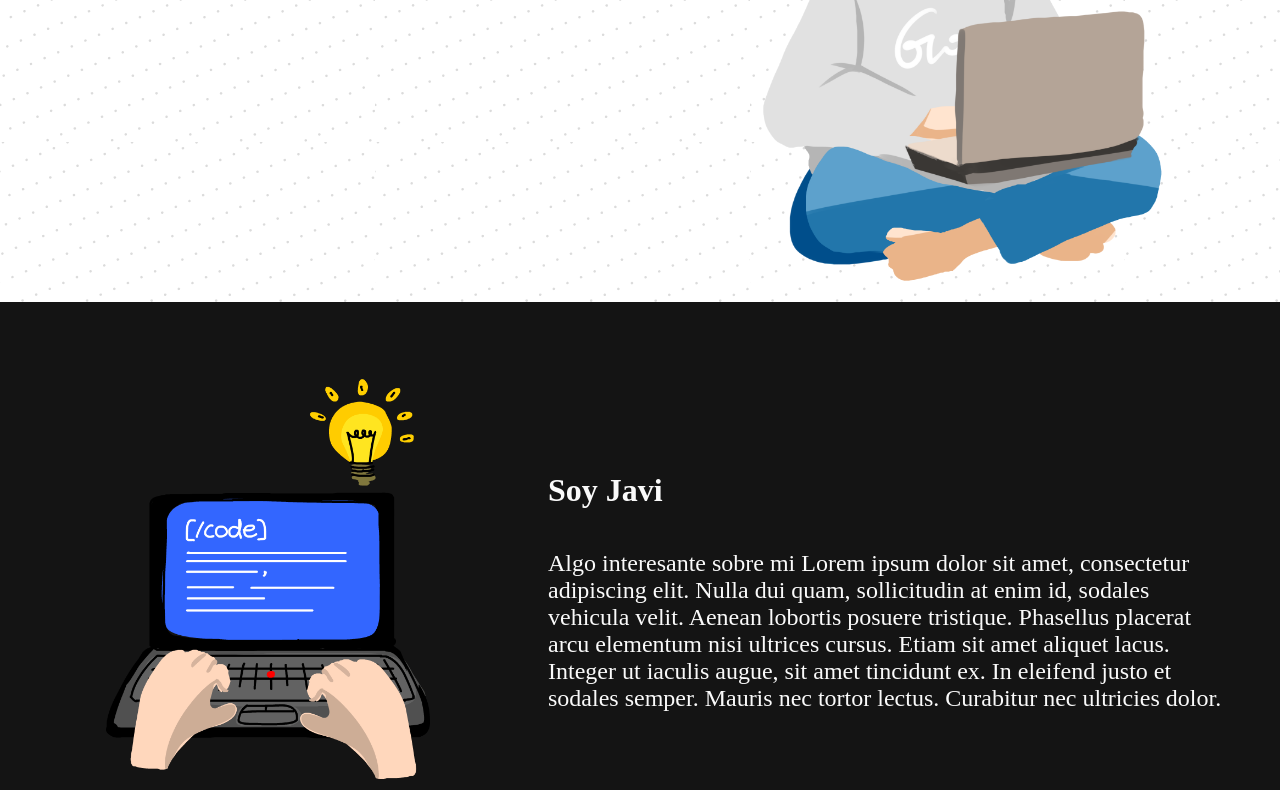
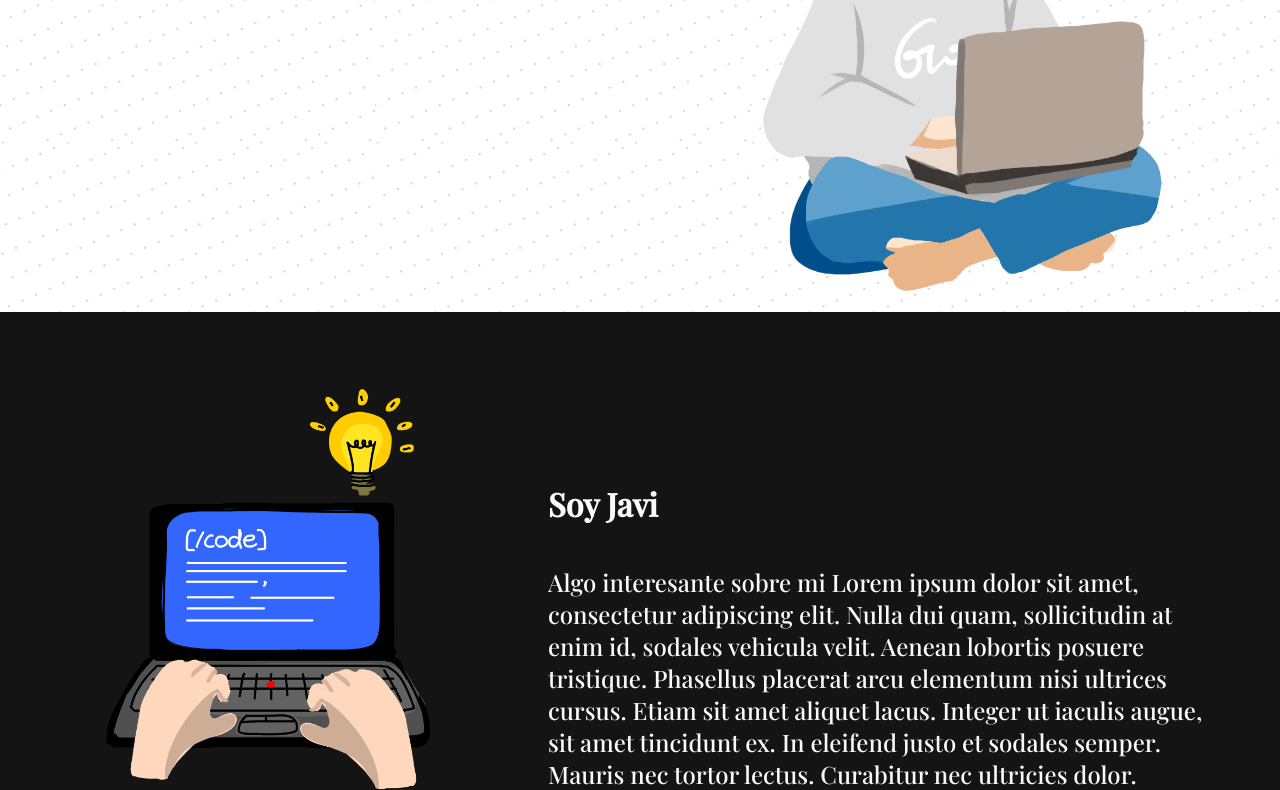
Before and after one commit to JtoralesK/desafio-numero-3, a plain HTML site: page index.html in a window 1280 px wide. Shown: the part 452-1242 px from the top of the page. Drawn offline with nearby package versions, Linux system fonts and the light colour scheme.

```diff
--- a/index.html
+++ b/index.html
@@ -5,6 +5,9 @@
     <meta http-equiv="X-UA-Compatible" content="IE=edge">
     <meta name="viewport" content="width=device-width, initial-scale=1.0">
     <link rel="stylesheet" href="./style.css">
+    <link rel="preconnect" href="https://fonts.googleapis.com">
+    <link rel="preconnect" href="https://fonts.gstatic.com" crossorigin>
+    <link href="https://fonts.googleapis.com/css2?family=Playfair+Display:wght@500&display=swap" rel="stylesheet">
     <title>Document</title>
 </head>
 <body>
--- a/style.css
+++ b/style.css
@@ -2,6 +2,7 @@
   box-sizing: border-box;
   padding: 0px;
   margin: 0px;
+  font-family: 'Playfair Display', serif;
 }
 body {
   background-image: url(/imagenes/puntitos.png);
```
Also changed, not shown: 1 other file.
